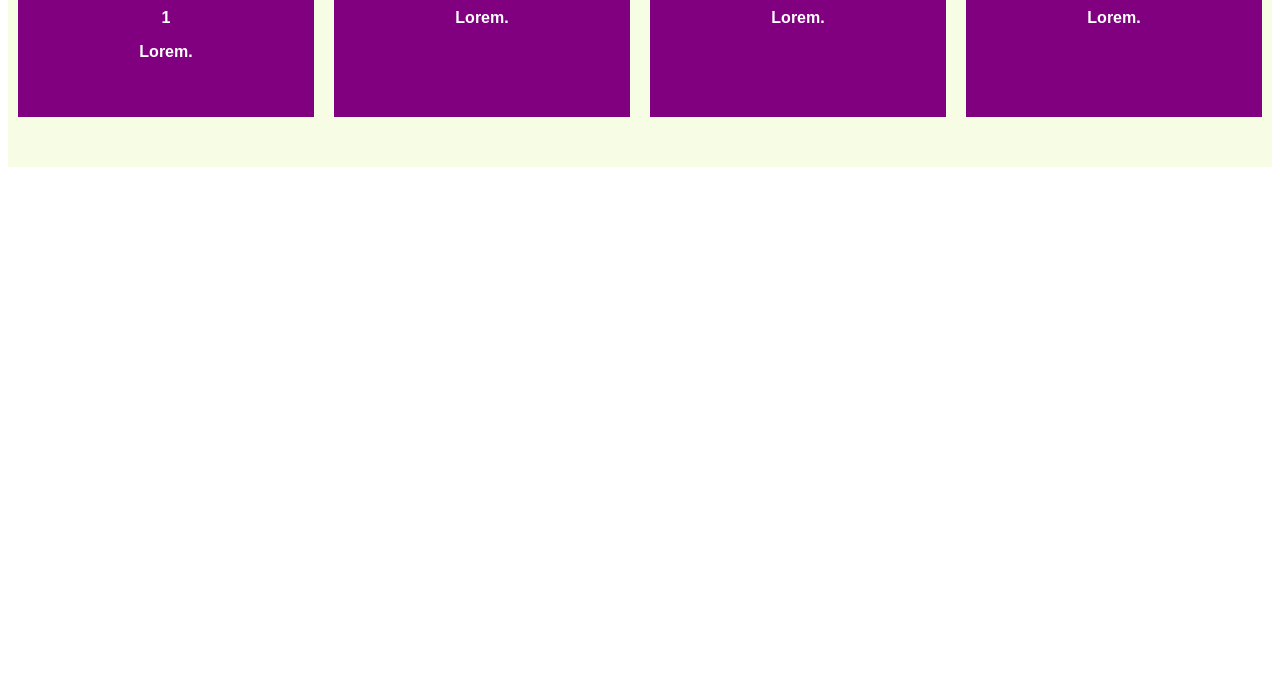
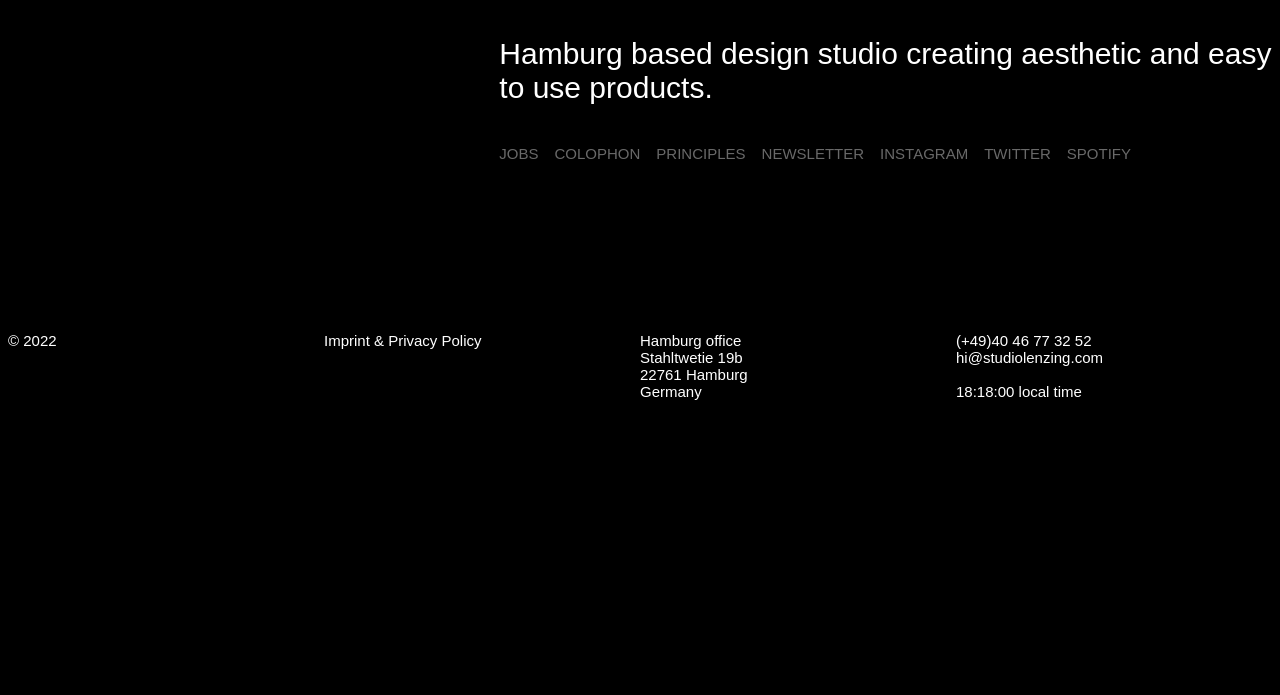
Before and after one commit to Crisledezma21/ejercicio-clase, a plain HTML site: page Ejercicio-flex-clase-3/index.html in a window 1280 px wide. Shown: the part 105-800 px from the top of the page. Drawn offline with Linux system fonts and the light colour scheme.

Commit message:
Ejercicio flex

```diff
--- a/Ejercicio-flex-clase-3/css/flex.css
+++ /dev/null
@@ -1,25 +0,0 @@
-.main-container {
-    background-color: rgb(247, 252, 229);
-    color: white;
-    padding: 40px 0;
-    flex-wrap: wrap;
-}
-.d-flex {
-    display: flex;
-}
-.item {
-    flex-grow: 1;
-    width: 200px;
-    background-color: purple;
-    font-weight: bold;
-    font-family: Arial, Helvetica, sans-serif;
-    padding: 40px;
-    margin: 10px;
-    text-align: center;
-}
-.flex-grow-1 {
-
-}
-.flex-grow-2 {
-
-}
--- /dev/null
+++ b/Ejercicio-flex-clase-3/css/style.css
@@ -0,0 +1,33 @@
+body {
+    background-color: #000;
+    color: white;
+    font-family: 'TT Hoves SL',sans-serif;
+    font-weight: 300;
+    font-size: 30px;
+}
+.first-line {
+    display: flex;
+}
+.item {
+    flex-basis: 50%;
+    margin-bottom: 40px;
+}
+.second-line {
+    height: 200px;
+    display: flex;
+}
+.nav-footer {
+    display: flex;
+    padding-right: 80px;
+}
+.nav-footer a {
+    text-decoration: none;
+    font-size: 15px;
+    color: rgb(105, 105, 105);
+    margin-right: 16px;
+}
+.third-line {
+    display: flex;
+    font-size: 15px;
+    padding-top: 80px;
+}
--- a/Ejercicio-flex-clase-3/index.html
+++ b/Ejercicio-flex-clase-3/index.html
@@ -1,29 +1,40 @@
 <!DOCTYPE html>
 <html lang="en">
 <head>
-    <meta charset="UTF-8">
-    <meta name="viewport" content="width=device-width, initial-scale=1.0">
-    <link rel="stylesheet" href="./css/flex.css">
-    <title>Flex</title>
+  <meta charset="UTF-8">
+  <meta name="viewport" content="width=device-width, initial-scale=1.0">
+  <link rel="stylesheet" href="./css/style.css">
+  <title>Ejercicio-Flex</title>
 </head>
 <body>
-    <div class="main-container d-flex">
-        <div class="item">
-            <div>
-                <p>1</p>
-            </div>
-            <p>Lorem.</p>
-        </div>
-        <div class="item">
-            <p>Lorem.</p>
-        </div>
-        <div class="item">
-            <p>Lorem.</p>
-        </div>
-        <div class="item">
-            <p>Lorem.</p>
-        </div>
+  <div class="main-container">
+    <div class="first-line">
+      <div class="item"><p>S/L</p></div>
+      <div class="item"></div>
+      <div class="item"><p>Work</p></div>
+      <div class="item"><p>Studio</p></div>
     </div>
-
+    <div class="second-line">
+      <div class="item"></div>
+      <div class="left-data">
+        <div class="item">Hamburg based design studio creating aesthetic and easy to use products.</div>
+        <nav class="nav-footer">
+          <a href="#">JOBS</a>
+          <a href="#">COLOPHON</a>
+          <a href="#">PRINCIPLES</a>
+          <a href="#">NEWSLETTER</a>
+          <a href="#">INSTAGRAM</a>
+          <a href="#">TWITTER</a>
+          <a href="#">SPOTIFY</a>
+        </nav>
+      </div>
+    </div>
+    <div class="third-line">
+      <div class="item"><p>© 2022</p></div>
+      <div class="item"><p></p>Imprint & Privacy Policy</div>
+      <div class="item"><p>Hamburg office<br>Stahltwetie 19b<br>22761 Hamburg<br>Germany</p></div>
+      <div class="item"><p>(+49)40 46 77 32 52<br>hi@studiolenzing.com<br><br>18:18:00 local time</p></div>
+    </div>
+  </div>
 </body>
 </html>
```
Also changed, not shown: Ejercicio-flex-clase-3/css/styles.css (deleted, +0 -14 lines), Ejercicio-flex-clase-3/float.html (deleted, +0 -61 lines), Ejercicio-flex-clase-3/assets/img/breaking-news-blog-1138x658-1.jpg (deleted).
